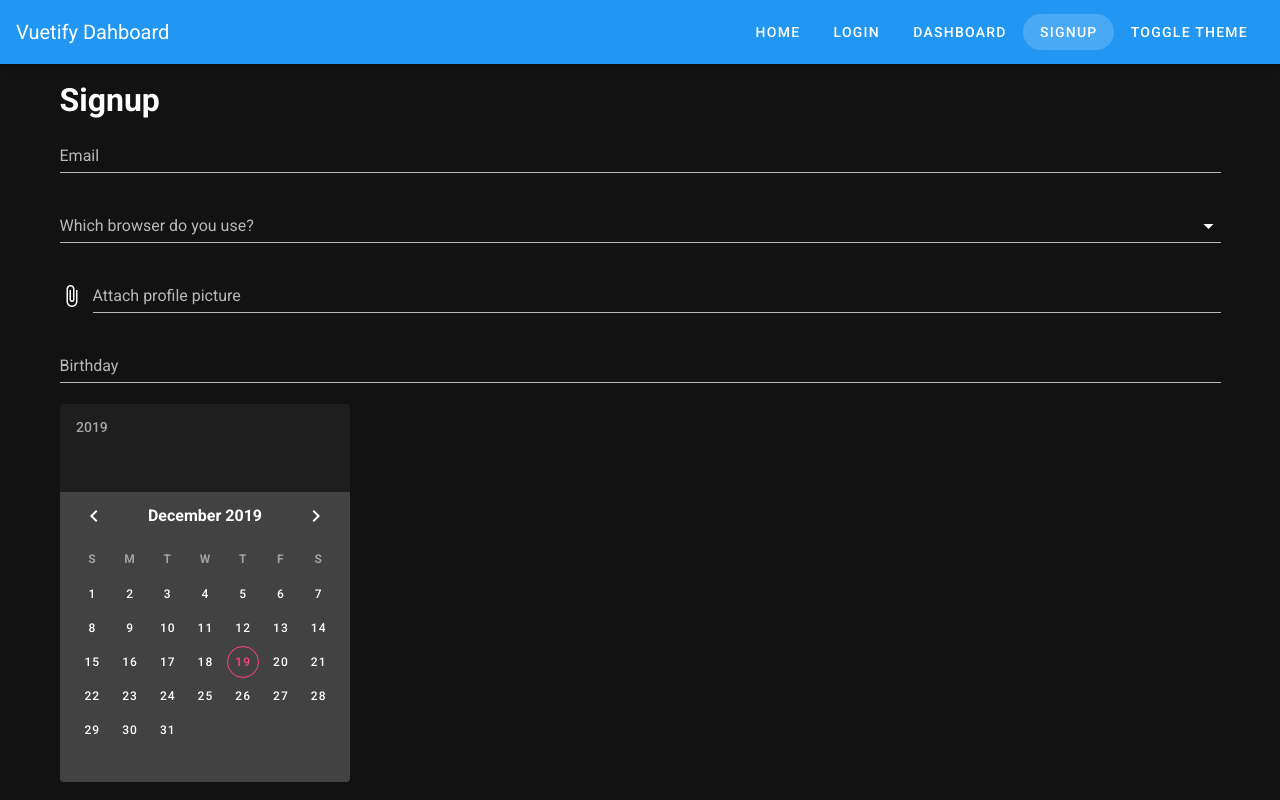
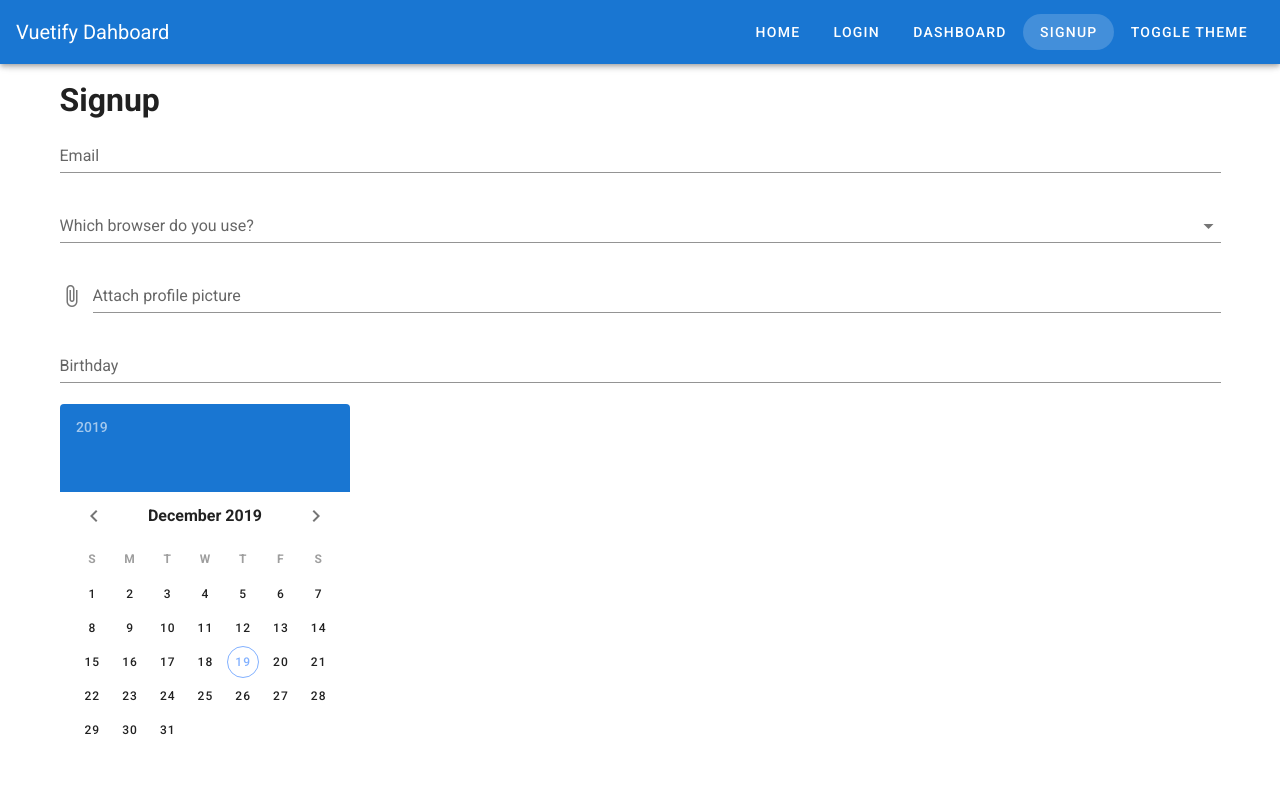
Before and after one commit to OussamaAlouat/vue-vuetify, a Vue app: page /signup in a window 1280 px wide. Shown: the top 800 px of the page. Built offline with nearby package versions, Linux system fonts and the light colour scheme.

Commit message:
Custumizing theme

```diff
--- a/src/App.vue
+++ b/src/App.vue
@@ -73,6 +73,7 @@
   }),
   methods: {
     toggleTheme() {
+      this.$vuetify.theme.themes.dark.anchor = '#41B883';
       this.$vuetify.theme.dark = !this.$vuetify.theme.dark;
     },
   },
--- a/src/plugins/vuetify.js
+++ b/src/plugins/vuetify.js
@@ -7,7 +7,12 @@
   icons: {
     iconfont: 'mdi',
   },
-  theme: {
-    dark: true,
+  themes: {
+    light: {
+      primary: '#41B883',
+    },
+    dark: {
+      primary: '#34495E',
+    },
   },
 });
```
